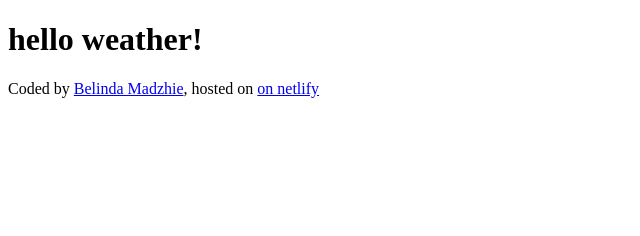
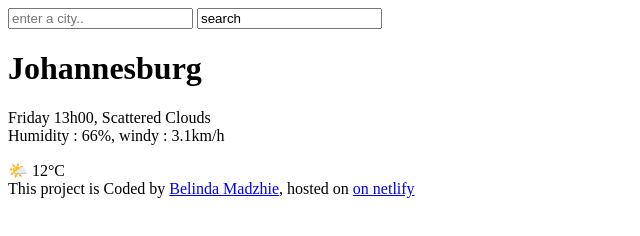
Before and after one commit to Bmadz82/Weather-today, a plain HTML site: page index.html in a window 1280 px wide. Shown: the whole page, without its empty margins (0-640 px from the left). Drawn offline with Linux system fonts and the light colour scheme.

Commit message:
html to the project

```diff
--- a/index.html
+++ b/index.html
@@ -7,8 +7,25 @@
   <title>My weather</title>
 </head>
 <body>
-  <h1> hello weather!</h1>
-  <footer> Coded by
+    <header>
+        <form>
+            <input type="search"placeholder="enter a city.."required/>
+            <input type="=Submit" value="search"/>
+        </form>
+    </header>
+    <main>
+  <h1> Johannesburg</h1>
+  <p>
+    Friday 13h00, Scattered Clouds
+    <br/>
+    Humidity :  66%, windy : 3.1km/h
+  </p>
+</d>
+<div>🌤️ 12°C</div>
+  </main>
+    </main>
+  <footer>
+    This project is  Coded by
     <a href="https://github.com/Bmadz82/Weather-today">Belinda Madzhie</a>, hosted on
     <a href="https://bella-weather.netlify.app/"> on netlify</a>
     </footer>
```
